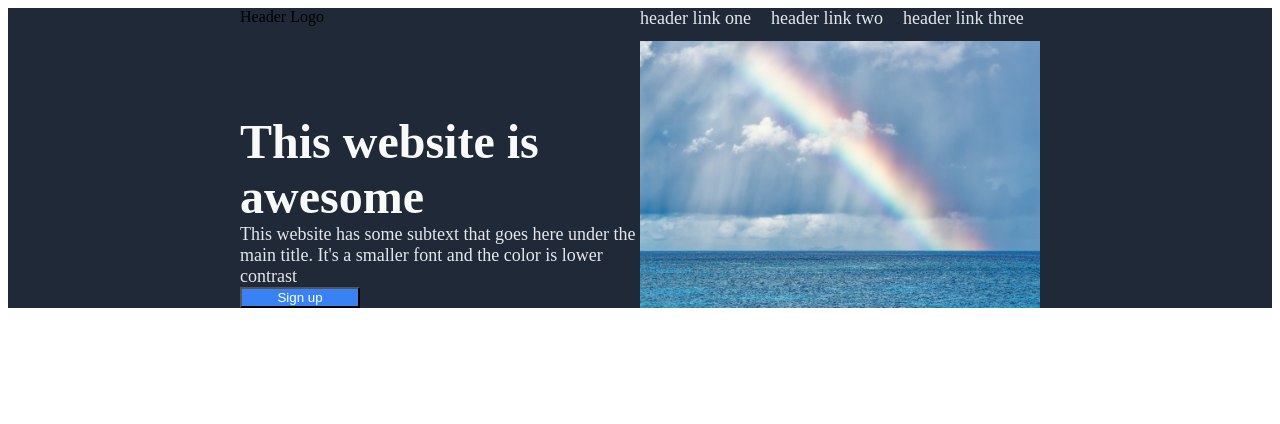
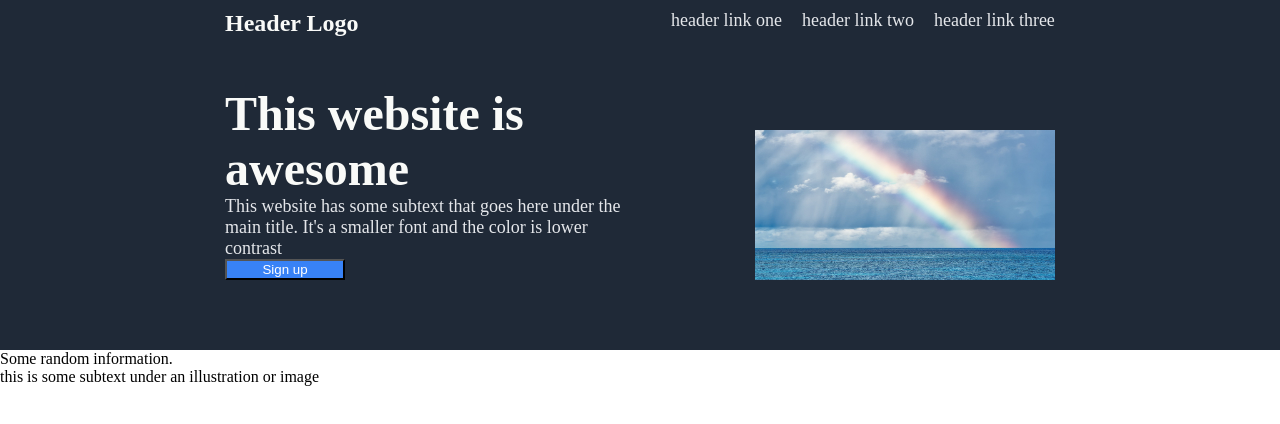
Before and after one commit to AlexGh27/landing_page, a plain HTML site: page landing_page.html in a window 1280 px wide. Drawn offline with Linux system fonts and the light colour scheme.

Commit message:
More additions

```diff
--- a/landing_page.css
+++ b/landing_page.css
@@ -1,7 +1,11 @@
 * {
     box-sizing: border-box;
 }
-
+body {
+    margin: 0px;
+    display: flex;
+    flex-direction: column;
+}
 .header,
 .footer {
     background-color: #1F2937;
@@ -18,13 +22,15 @@
 .header {
     display: flex;
     justify-content: center;
-    height: 300px;
+    height: 350px;
+    gap: 30px;
 }
 
 .title {
     font-size: 48px;
     color: #F9FAF8;
     font-weight: bolder;
+
 }
 
 .subtext {
@@ -37,6 +43,8 @@
     flex-direction: column;
     width: 400px;
     justify-content: space-between;
+    margin-top: 10px;
+    margin-bottom: 70px;
 }
 
 .right {
@@ -44,6 +52,10 @@
     flex-direction: column;
     width: 400px;
     justify-content: space-between;
+    margin-top: 10px;
+    margin-bottom: 70px;
+
+
 }
 
 .header-link {
@@ -51,6 +63,8 @@
     font-size: 18px;
     color: #E5E7EB;
     gap: 20px;
+    margin-left: 16px;
+
 }
 
 .image {
@@ -63,3 +77,15 @@
     color: white;
     width: 120px;
 }
+
+img {
+    width: 300px;
+    height: 150px;
+    align-self: end;
+}
+
+#small {
+    color: #F9FAF8;
+    font-weight: bold;
+    font-size: 24px;
+}
--- a/landing_page.html
+++ b/landing_page.html
@@ -10,7 +10,7 @@
 <body>
     <div class = "header">
         <div class = "left">
-            <div>Header Logo</div>
+            <div id = "small">Header Logo</div>
             <div class = text>
                 <div class = "title">This website is awesome</div>
                 <div class = "subtext">This website has some subtext that goes here under the main title. It's a smaller font and the color is lower contrast</div>
@@ -29,7 +29,11 @@
     </div>
 
     <div class = "information">
+        <div>Some random information.</div>
+        <div class = "blue square">
 
+        </div>
+        <div>this is some subtext under an illustration or image</div>
     </div>
 
     <div class = "quote">
```
Also changed, not shown: 1 other file.
